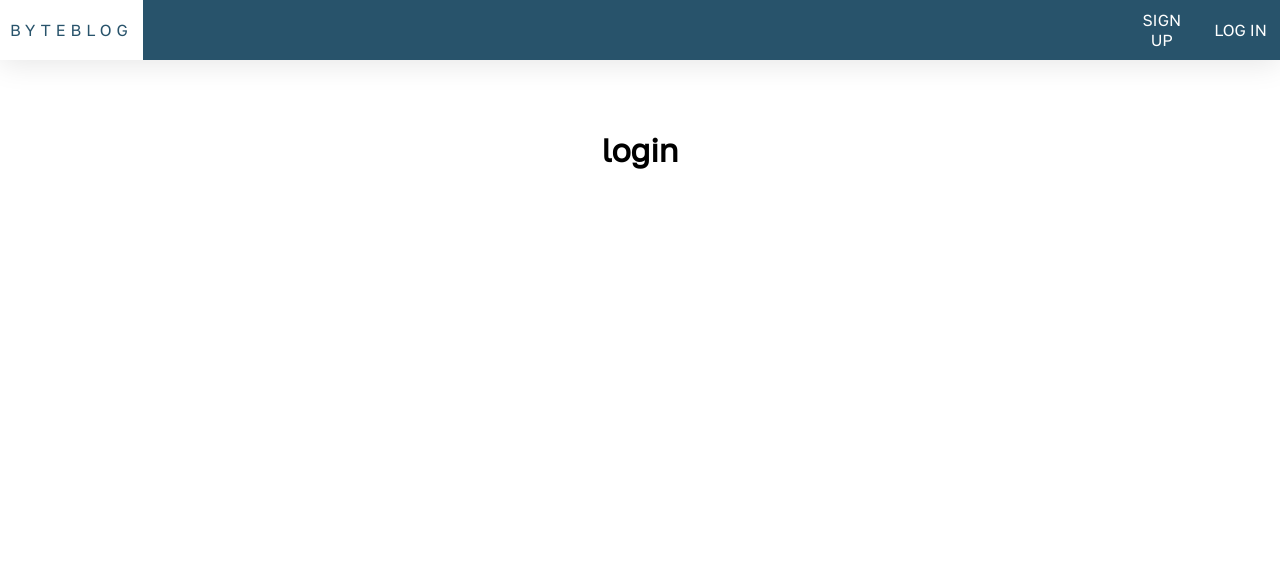
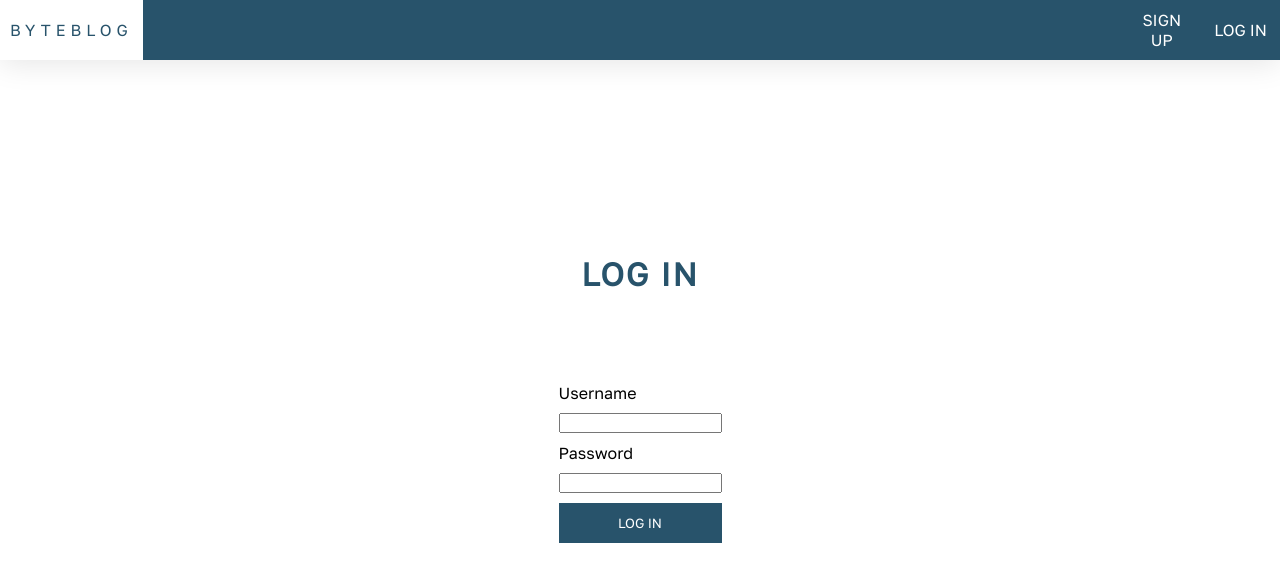
Before and after one commit to CantarinoG/top-blog-front-end, a React (Create React App) app: page / in a window 1280 px wide. Both pictures are taken after a click on the button "LOG IN". Shown: the top 582 px of the page. Built offline with nearby package versions, Linux system fonts and the light colour scheme; no server answers.

Commit message:
Add login page

```diff
--- a/src/App.js
+++ b/src/App.js
@@ -6,6 +6,7 @@ import Header from "./components/Header";
 import Posts from "./components/Posts";
 import SpecificPost from "./components/SpecificPost";
 import SignUp from "./components/SignUp";
+import LogIn from "./components/LogIn";
 
 function App() {
 
@@ -16,14 +17,17 @@ function App() {
   const [currentPost, setCurrentPost] = useState('');
 
   useEffect(() => { //ComponentDidMount
-    //Load token from local storage and update loggeidIn if it exists
+    if(localStorage.getItem('token') != null){
+      setLoggedIn(true);
+      setToken(localStorage.getItem('token'));
+    }
   }, []);
 
   return <div className="App">
     <Header loggedIn={loggedIn} setPath={setPath}/>
     {path === '/posts' ? <Posts baseURL={baseURL} setCurrentPost={setCurrentPost} setPath={setPath}/> : null}
     {path === '/posts/id' ? <SpecificPost baseURL={baseURL} currentPost={currentPost} loggedIn={loggedIn}/> : null}
-    {path === '/login' ? <h1>login</h1> : null}
+    {path === '/login' ? <LogIn baseURL={baseURL} setPath={setPath} setToken={setToken} setLoggedIn={setLoggedIn}/> : null}
     {path === '/signup' ? <SignUp baseURL={baseURL} setPath={setPath}/> : null}
   </div>
 
--- /dev/null
+++ b/src/components/LogIn.js
@@ -0,0 +1,48 @@
+import { useEffect } from "react";
+
+import "../styles/LogIn.css";
+
+function LogIn({baseURL, setPath, setToken, setLoggedIn}) {
+
+useEffect(() => { //ComponentDidMount
+}, []);
+
+    const sendForm = (event) => {
+        event.preventDefault();
+        const username = document.getElementById('username').value;
+        const password = document.getElementById('password').value;
+        fetch(`${baseURL}/users/login`, { method: 'POST', mode: 'cors', headers: {'Content-Type':'application/x-www-form-urlencoded'}, body: `username=${username}&password=${password}` }).then(function (response){
+            return response.json();
+        }).then(function (response){
+            console.log(response.token);
+            const alerts = document.getElementById('alert');
+             if(response.alert) {
+                alerts.innerHTML = response.alert;
+             } else {
+                alerts.innerHTML = "";
+                localStorage.setItem('token', response.token);
+                setLoggedIn(true);
+                setToken(response.token);
+                setPath('/posts');
+             }
+        }).catch(function (err) {
+            document.getElementById('error').innerText = err;
+        });
+
+    }
+
+    return <div className="login">
+        <h1>Log In</h1>
+        <p id="error"></p>
+        <ul id="alert"></ul>
+        <form onSubmit={sendForm}>
+            <label htmlFor="username">Username</label>
+            <input type="text" name="username" id="username" required/>
+            <label htmlFor="password">Password</label>
+            <input type="password" name="password" id="password" required/>
+            <button type="submit">Log In</button>
+        </form>
+    </div>
+}
+
+export default LogIn;
--- a/src/components/SignUp.js
+++ b/src/components/SignUp.js
@@ -1,11 +1,6 @@
-import { useEffect } from "react";
-
 import "../styles/SignUp.css";
 
 function SignUp({baseURL, setPath}) {
-
-useEffect(() => { //ComponentDidMount
-}, []);
 
     const sendForm = (event) => {
         event.preventDefault();
--- /dev/null
+++ b/src/styles/LogIn.css
@@ -0,0 +1,50 @@
+.login {
+    width: 100%;
+    min-height: calc(92vh - 200px);
+    display: flex;
+    flex-direction: column;
+    justify-content: center;
+    gap: 30px;
+}
+
+.login h1 {
+    color: var(--charcoal);
+    letter-spacing: 2px;
+    text-transform: uppercase;
+    text-align: center;
+}
+
+.login form {
+    display: flex;
+    flex-direction: column;
+    gap: 10px;
+}
+
+.login input {
+    font-family: var(--golos);
+}
+
+.login button {
+    padding: 12px 24px;
+    border: none;
+    background-color: var(--charcoal);
+    color: white;
+    font-family: var(--golos);
+    text-transform: uppercase;
+    cursor: pointer;
+}
+
+.login button:hover {
+    filter: brightness(1.3);
+}
+
+.login #alert {
+    list-style-type: none;
+    color: red;
+    text-align: center;
+}
+
+.singup #error {
+    color: red;
+    text-align: center;
+}
```
